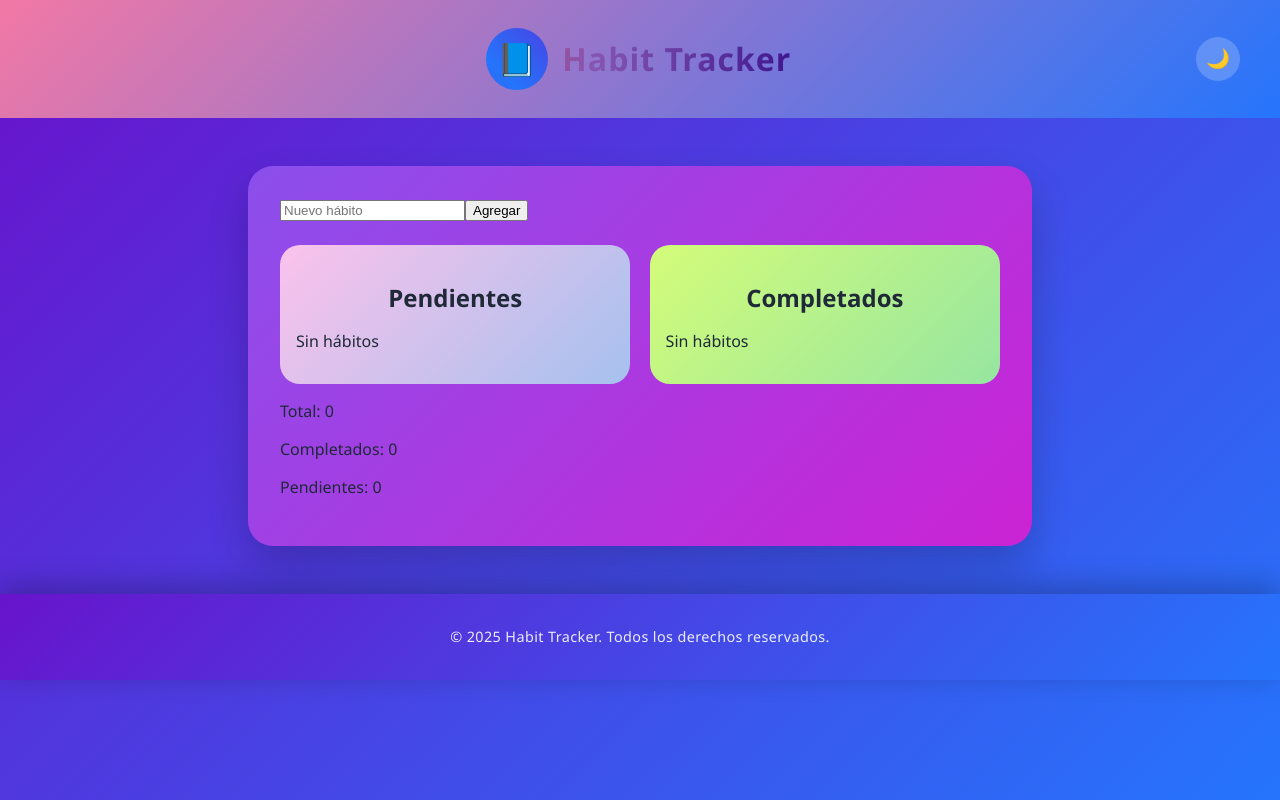
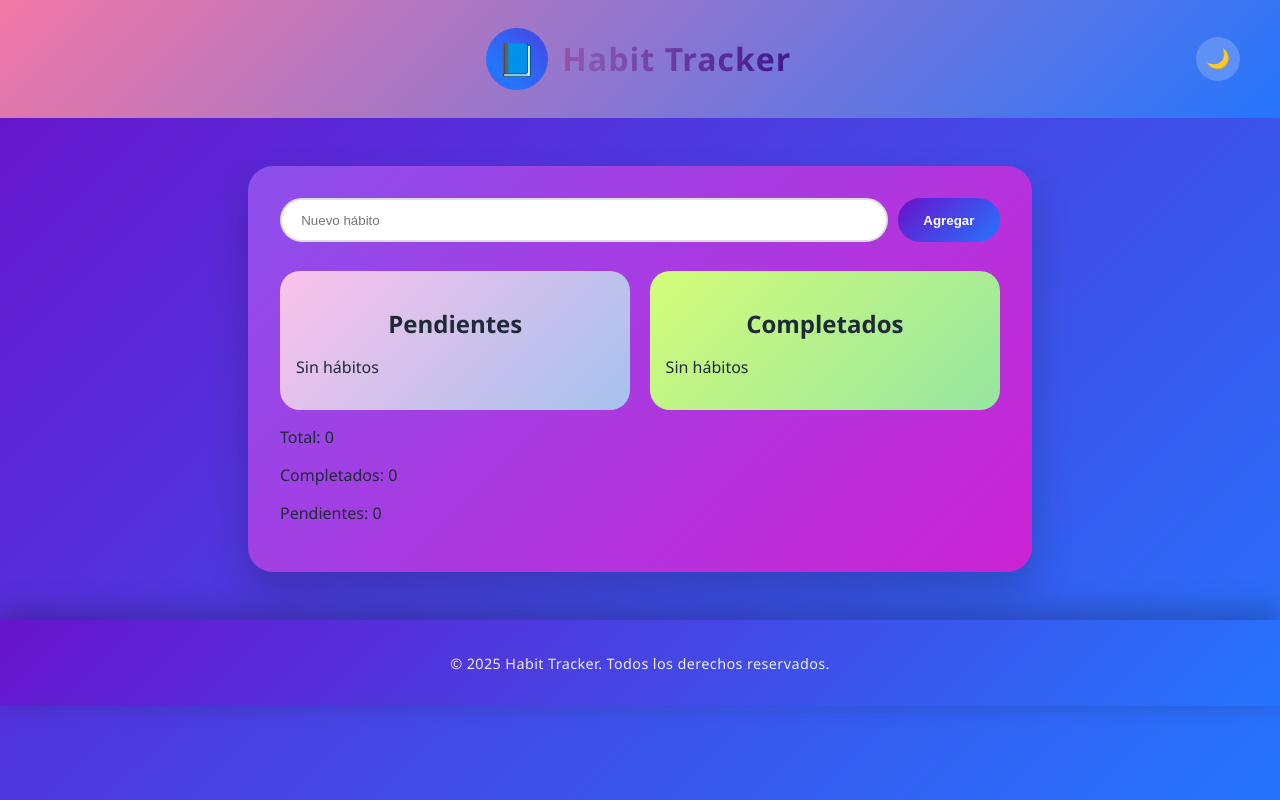
Before and after one commit to urielrvp-cmd/Habit-Tracker, a React (Vite) app in the folder Habit-Tracker/: page / in a window 1280 px wide. Built offline with nearby package versions, Linux system fonts and the light colour scheme.

Commit message:
Agrego css del componente FormularioNuevoHabitos

```diff
--- a/Habit-Tracker/src/Components/Habitos/FormularioNuevoHabitos/FormularioHabitos.jsx
+++ b/Habit-Tracker/src/Components/Habitos/FormularioNuevoHabitos/FormularioHabitos.jsx
@@ -13,14 +13,15 @@ function FormularioHabito({ onAgregar }) {
   };
 
   return (
-    <form onSubmit={manejarEnvio}>
+    <form className="formulario-habito" onSubmit={manejarEnvio}>
       <input
+        className="campo-habito"
         type="text"
         placeholder="Nuevo hábito"
         value={nombre}
         onChange={(e) => setNombre(e.target.value)}
       />
-      <button>Agregar</button>
+      <button className="boton-agregar-habito">Agregar</button>
     </form>
   );
 }
--- a/Habit-Tracker/src/Components/Habitos/FormularioNuevoHabitos/FormularioHabitosEstilos.css
+++ b/Habit-Tracker/src/Components/Habitos/FormularioNuevoHabitos/FormularioHabitosEstilos.css
@@ -0,0 +1,34 @@
+.formulario-habito {
+  display: flex;
+  gap: 0.6rem;
+  margin-bottom: 1.8rem;
+}
+
+.campo-habito {
+  flex: 1;
+  padding: 0.8rem 1.2rem;
+  border-radius: 30px;
+  border: 2px solid #ddd;
+  outline: none;
+  transition: border-color 0.3s ease;
+}
+
+.campo-habito:focus {
+  border-color: #764ba2;
+}
+
+.boton-agregar-habito {
+  padding: 0.8rem 1.6rem;
+  border-radius: 30px;
+  border: none;
+  cursor: pointer;
+  background: linear-gradient(135deg, #6a11cb, #2575fc);
+  color: white;
+  font-weight: bold;
+  transition: transform 0.2s ease, box-shadow 0.2s ease;
+}
+
+.boton-agregar-habito:hover {
+  transform: scale(1.05);
+  box-shadow: 0 6px 15px rgba(0, 0, 0, 0.25);
+}
```
